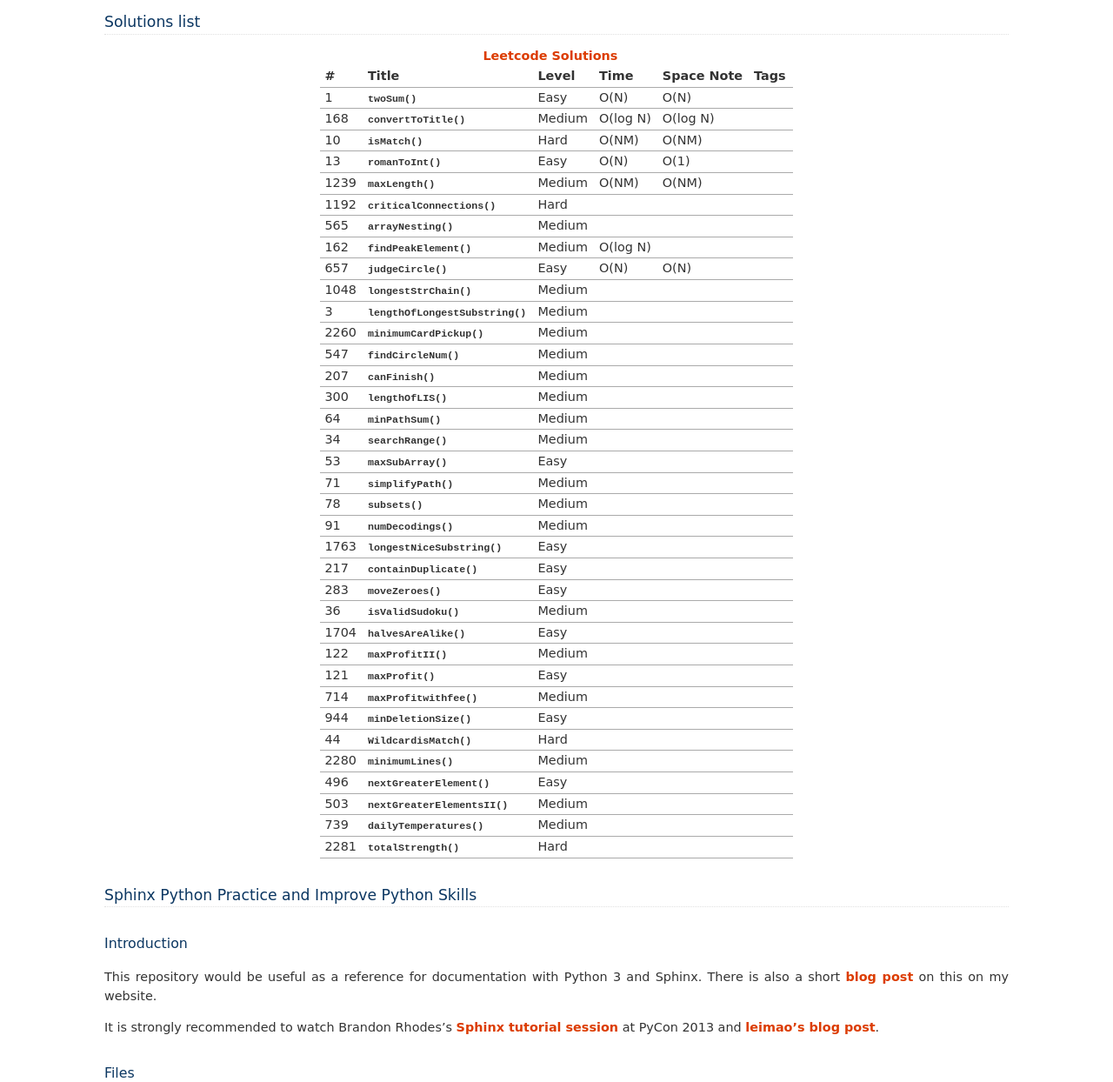
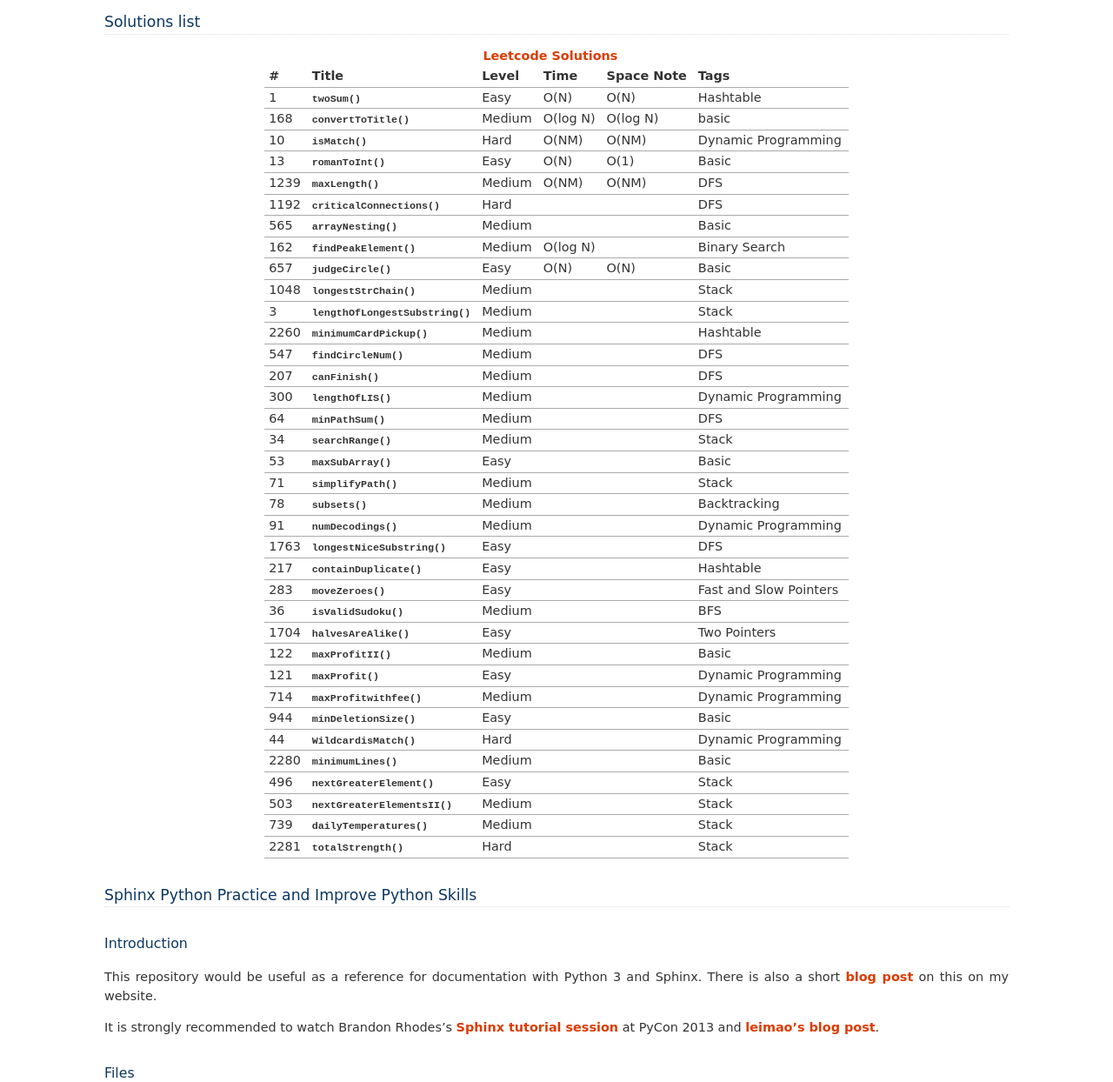
Before and after one commit to s311354/Sphinx-Python-Practice, a Sphinx documentation site: the page built from doc/source/readme_link.rst, in a window 1280 px wide and 1400 px high, scrolled down 852 px. Shown: the part 156-1400 px from the top of the window at 87% size. Built offline with Sphinx 7.4.7, drawn with Linux system fonts in a browser that asks for light colours.

```diff
--- a/doc/source/readme_link.rst
+++ b/doc/source/readme_link.rst
@@ -15,42 +15,42 @@ Solutions list
     :stub-columns: 0
 
     #, Title, Level, Time, Space Note, Tags
-    1, :func:`~leetcode.impl.solution.Solution.twoSum`, Easy, O(N), O(N)
-    168, :func:`~leetcode.impl.solution.Solution.convertToTitle`, Medium, O(log N), O(log N)
-    10, :func:`~leetcode.impl.solution.Solution.isMatch`, Hard, O(NM), O(NM)
-    13, :func:`~leetcode.impl.solution.Solution.romanToInt`, Easy, O(N), O(1)
-    1239, :func:`~leetcode.impl.solution.Solution.maxLength`, Medium, O(NM), O(NM)
-    1192, :func:`~leetcode.impl.solution.Solution.criticalConnections`, Hard, ,
-    565, :func:`~leetcode.impl.solution.Solution.arrayNesting`, Medium, ,
-    162, :func:`~leetcode.impl.solution.Solution.findPeakElement`, Medium, O(log N) ,
-    657, :func:`~leetcode.impl.solution.Solution.judgeCircle`, Easy, O(N) , O(N)
-    1048, :func:`~leetcode.impl.solution.Solution.longestStrChain`, Medium, ,
-    3, :func:`~leetcode.impl.solution.Solution.lengthOfLongestSubstring`, Medium, ,
-    2260, :func:`~leetcode.impl.solution.Solution.minimumCardPickup`, Medium, ,
-    547, :func:`~leetcode.impl.solution.Solution.findCircleNum`, Medium, ,
-    207, :func:`~leetcode.impl.solution.Solution.canFinish`, Medium, ,
-    300, :func:`~leetcode.impl.solution.Solution.lengthOfLIS`, Medium, ,
-    64, :func:`~leetcode.impl.solution.Solution.minPathSum`, Medium, ,
-    34, :func:`~leetcode.impl.solution.Solution.searchRange`, Medium, ,
-    53, :func:`~leetcode.impl.solution.Solution.maxSubArray`, Easy, ,
-    71, :func:`~leetcode.impl.solution.Solution.simplifyPath`, Medium, ,
-    78, :func:`~leetcode.impl.solution.Solution.subsets`, Medium, ,
-    91, :func:`~leetcode.impl.solution.Solution.numDecodings`, Medium, ,
-    1763, :func:`~leetcode.impl.solution.Solution.longestNiceSubstring`, Easy, ,
-    217, :func:`~leetcode.impl.solution.Solution.containDuplicate`, Easy, ,
-    283, :func:`~leetcode.impl.solution.Solution.moveZeroes`, Easy, ,
-    36, :func:`~leetcode.impl.solution.Solution.isValidSudoku`, Medium, ,
-    1704, :func:`~leetcode.impl.solution.Solution.halvesAreAlike`, Easy, ,
-    122, :func:`~leetcode.impl.solution.Solution.maxProfitII`, Medium, ,
-    121, :func:`~leetcode.impl.solution.Solution.maxProfit`, Easy, ,
-    714, :func:`~leetcode.impl.solution.Solution.maxProfitwithfee`, Medium, ,
-    944, :func:`~leetcode.impl.solution.Solution.minDeletionSize`, Easy, ,
-    44, :func:`~leetcode.impl.solution.Solution.WildcardisMatch`, Hard, ,
-    2280, :func:`~leetcode.impl.solution.Solution.minimumLines`, Medium, ,
-    496, :func:`~leetcode.impl.solution.Solution.nextGreaterElement`, Easy, ,
-    503, :func:`~leetcode.impl.solution.Solution.nextGreaterElementsII`, Medium, ,
-    739, :func:`~leetcode.impl.solution.Solution.dailyTemperatures`, Medium, ,
-    2281, :func:`~leetcode.impl.solution.Solution.totalStrength`, Hard, ,
+    1, :func:`~leetcode.impl.solution.Solution.twoSum`, Easy, O(N), O(N), Hashtable
+    168, :func:`~leetcode.impl.solution.Solution.convertToTitle`, Medium, O(log N), O(log N), basic
+    10, :func:`~leetcode.impl.solution.Solution.isMatch`, Hard, O(NM), O(NM), Dynamic Programming
+    13, :func:`~leetcode.impl.solution.Solution.romanToInt`, Easy, O(N), O(1), Basic
+    1239, :func:`~leetcode.impl.solution.Solution.maxLength`, Medium, O(NM), O(NM), DFS
+    1192, :func:`~leetcode.impl.solution.Solution.criticalConnections`, Hard, , , DFS
+    565, :func:`~leetcode.impl.solution.Solution.arrayNesting`, Medium, , , Basic
+    162, :func:`~leetcode.impl.solution.Solution.findPeakElement`, Medium, O(log N) , , Binary Search
+    657, :func:`~leetcode.impl.solution.Solution.judgeCircle`, Easy, O(N) , O(N), Basic
+    1048, :func:`~leetcode.impl.solution.Solution.longestStrChain`, Medium, , , Stack
+    3, :func:`~leetcode.impl.solution.Solution.lengthOfLongestSubstring`, Medium, , , Stack
+    2260, :func:`~leetcode.impl.solution.Solution.minimumCardPickup`, Medium, , , Hashtable
+    547, :func:`~leetcode.impl.solution.Solution.findCircleNum`, Medium, , , DFS
+    207, :func:`~leetcode.impl.solution.Solution.canFinish`, Medium, , , DFS
+    300, :func:`~leetcode.impl.solution.Solution.lengthOfLIS`, Medium, , , Dynamic Programming
+    64, :func:`~leetcode.impl.solution.Solution.minPathSum`, Medium, , , DFS
+    34, :func:`~leetcode.impl.solution.Solution.searchRange`, Medium, , , Stack
+    53, :func:`~leetcode.impl.solution.Solution.maxSubArray`, Easy, , , Basic
+    71, :func:`~leetcode.impl.solution.Solution.simplifyPath`, Medium, , , Stack
+    78, :func:`~leetcode.impl.solution.Solution.subsets`, Medium, , , Backtracking
+    91, :func:`~leetcode.impl.solution.Solution.numDecodings`, Medium, , , Dynamic Programming
+    1763, :func:`~leetcode.impl.solution.Solution.longestNiceSubstring`, Easy, , , DFS
+    217, :func:`~leetcode.impl.solution.Solution.containDuplicate`, Easy, , , Hashtable
+    283, :func:`~leetcode.impl.solution.Solution.moveZeroes`, Easy, , , Fast and Slow Pointers
+    36, :func:`~leetcode.impl.solution.Solution.isValidSudoku`, Medium, , , BFS
+    1704, :func:`~leetcode.impl.solution.Solution.halvesAreAlike`, Easy, , , Two Pointers
+    122, :func:`~leetcode.impl.solution.Solution.maxProfitII`, Medium, , , Basic
+    121, :func:`~leetcode.impl.solution.Solution.maxProfit`, Easy, , , Dynamic Programming
+    714, :func:`~leetcode.impl.solution.Solution.maxProfitwithfee`, Medium, , , Dynamic Programming
+    944, :func:`~leetcode.impl.solution.Solution.minDeletionSize`, Easy, , , Basic
+    44, :func:`~leetcode.impl.solution.Solution.WildcardisMatch`, Hard, , , Dynamic Programming
+    2280, :func:`~leetcode.impl.solution.Solution.minimumLines`, Medium, , , Basic
+    496, :func:`~leetcode.impl.solution.Solution.nextGreaterElement`, Easy, , , Stack
+    503, :func:`~leetcode.impl.solution.Solution.nextGreaterElementsII`, Medium, , , Stack
+    739, :func:`~leetcode.impl.solution.Solution.dailyTemperatures`, Medium, , , Stack
+    2281, :func:`~leetcode.impl.solution.Solution.totalStrength`, Hard, , , Stack
 
 
 
```
Also changed, not shown: doc/source/note.rst (+37 -2 lines).
